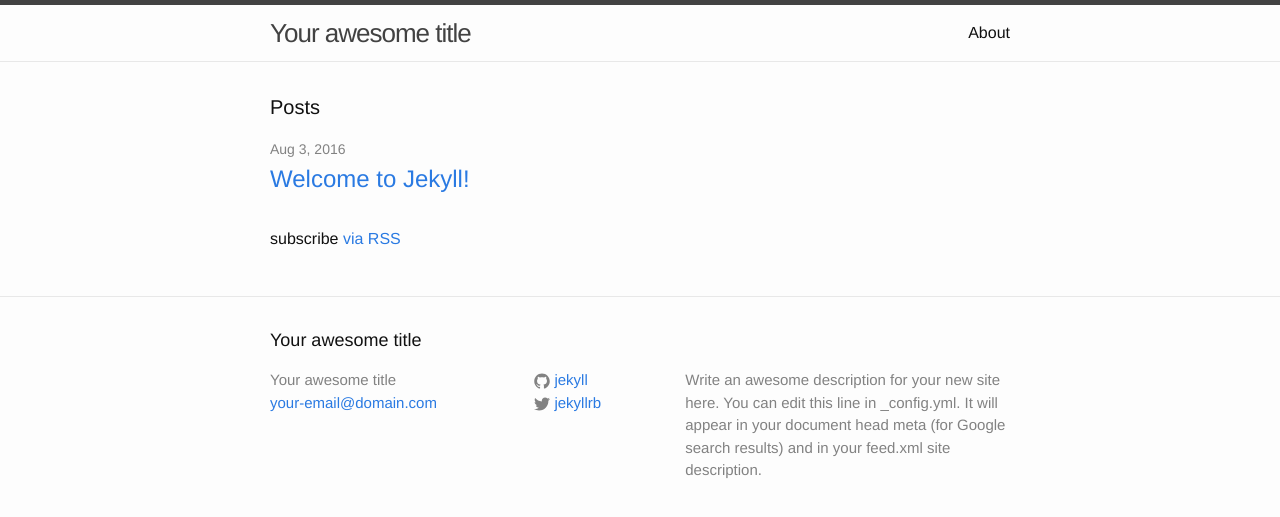
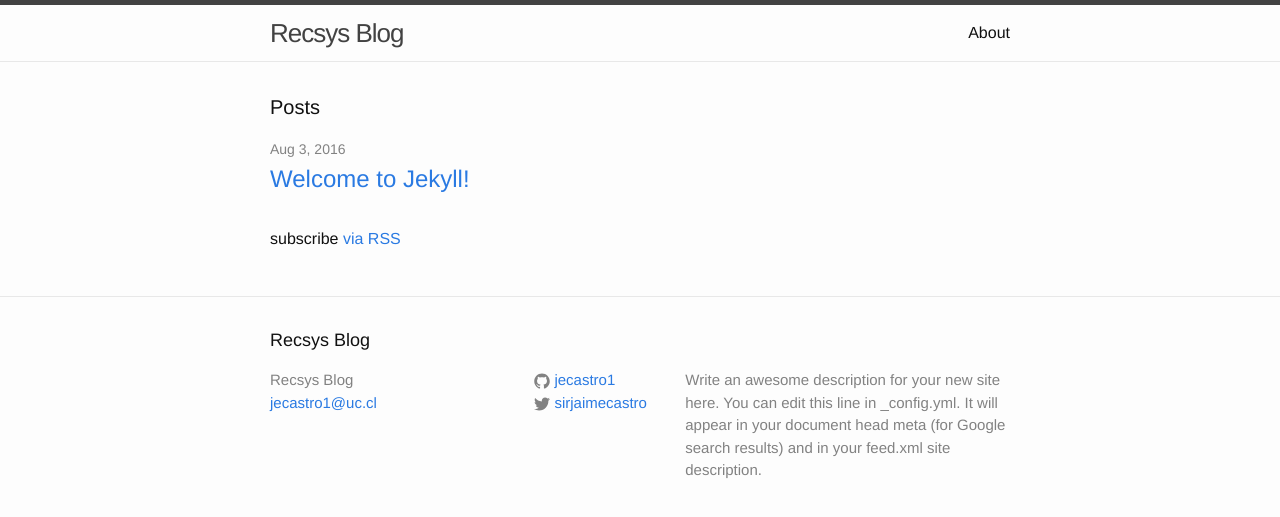
Before and after one commit to jecastro1/recsysblog, a Jekyll site: the page built from index.html, in a window 1280 px wide. Shown: the top 517 px of the page. Built offline with Jekyll 4.4.1, drawn with Linux system fonts in a browser that asks for light colours.

Commit message:
Fix links

```diff
--- a/_config.yml
+++ b/_config.yml
@@ -6,16 +6,16 @@
 # 'jekyll serve'. If you change this file, please restart the server process.
 
 # Site settings
-title: Your awesome title
-email: your-email@domain.com
+title: Recsys Blog
+email: jecastro1@uc.cl
 description: > # this means to ignore newlines until "baseurl:"
   Write an awesome description for your new site here. You can edit this
   line in _config.yml. It will appear in your document head meta (for
   Google search results) and in your feed.xml site description.
 baseurl: "" # the subpath of your site, e.g. /blog
-url: "http://yourdomain.com" # the base hostname & protocol for your site
-twitter_username: jekyllrb
-github_username:  jekyll
+url: "/" # the base hostname & protocol for your site
+twitter_username: sirjaimecastro
+github_username:  jecastro1
 
 # Build settings
 markdown: kramdown
--- a/index.html
+++ b/index.html
@@ -12,12 +12,12 @@ layout: default
         <span class="post-meta">{{ post.date | date: "%b %-d, %Y" }}</span>
 
         <h2>
-          <a class="post-link" href="{{ post.url | prepend: site.baseurl }}">{{ post.title }}</a>
+          <a class="post-link" href="{{ post.url | prepend: site.github.url }}">{{ post.title }}</a>
         </h2>
       </li>
     {% endfor %}
   </ul>
 
-  <p class="rss-subscribe">subscribe <a href="{{ "/feed.xml" | prepend: site.baseurl }}">via RSS</a></p>
+  <p class="rss-subscribe">subscribe <a href="{{ "/feed.xml" | prepend: site.github.url }}">via RSS</a></p>
 
 </div>
```
